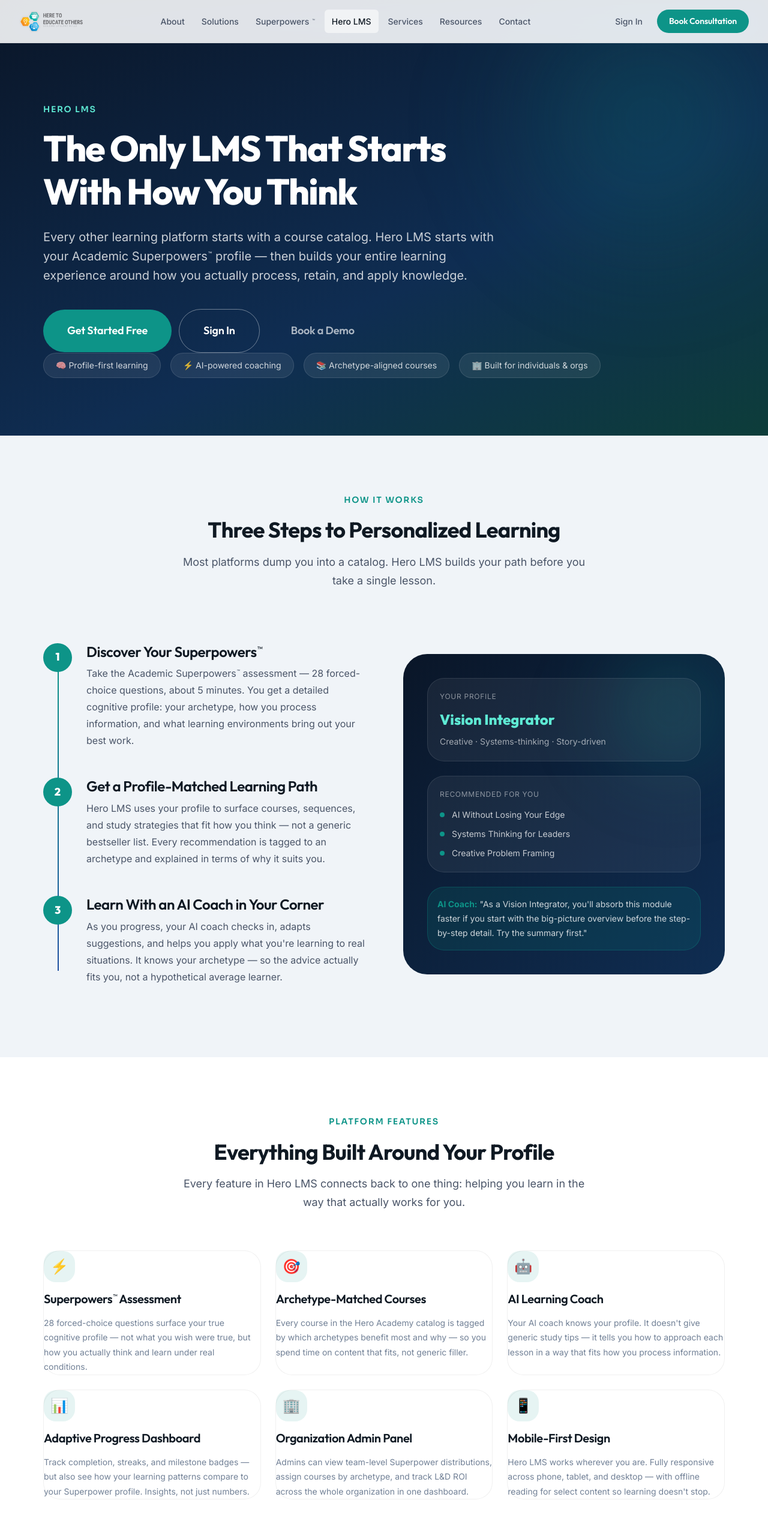
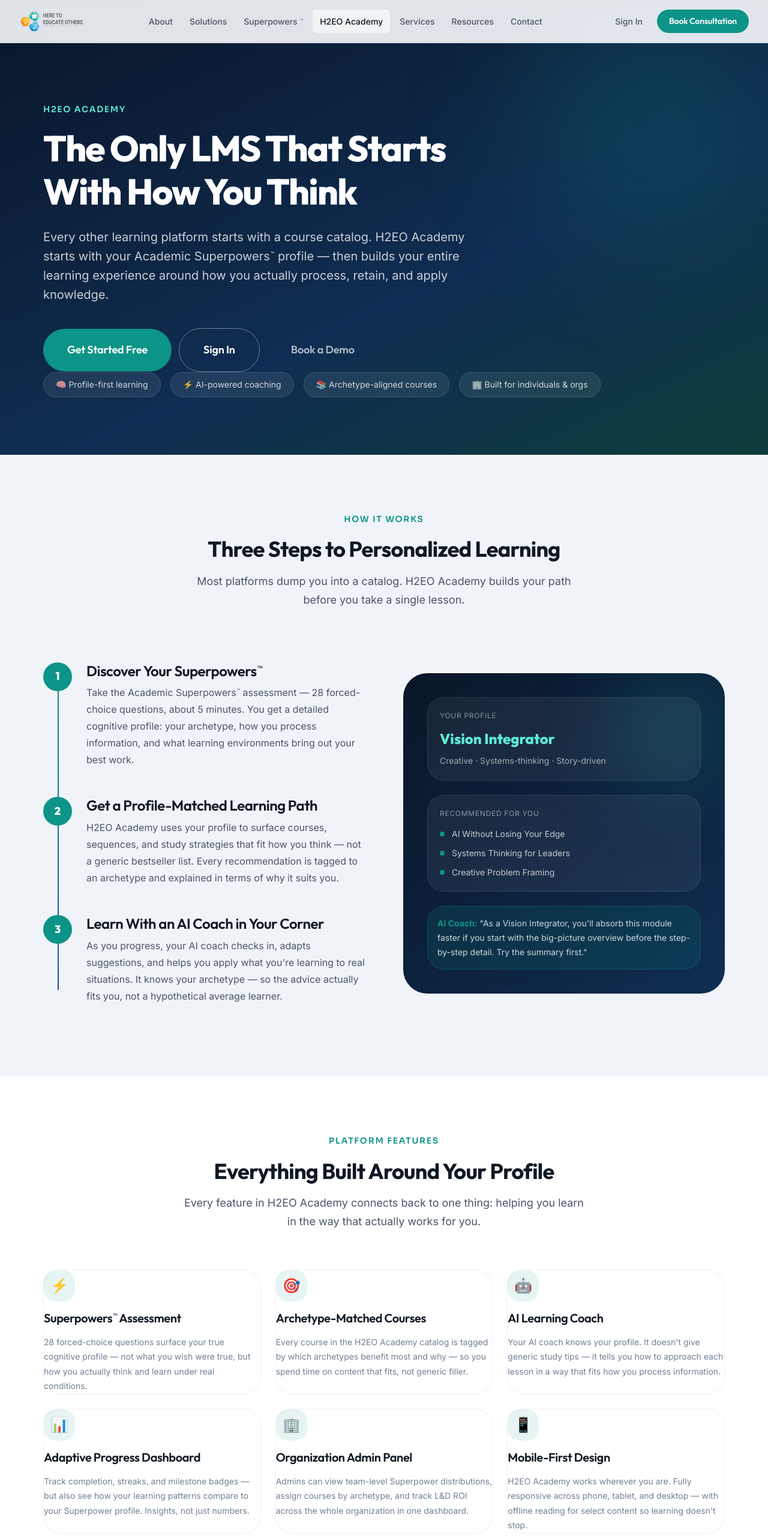
Before and after one commit to karanaphillips/h2eo-redesign, a plain HTML site: page hero-lms.html in a window 1280 px wide. Shown: the top 2560 px of the page at 60% size. Drawn offline with Linux system fonts and the light colour scheme.

Commit message:
Rename Hero LMS → H2EO Academy on marketing site
Co-Authored-By: Claude Sonnet 4.6 <noreply@anthropic.com>

```diff
--- a/hero-lms.html
+++ b/hero-lms.html
@@ -3,8 +3,8 @@
 <head>
   <meta charset="UTF-8" />
   <meta name="viewport" content="width=device-width, initial-scale=1.0" />
-  <title>Hero LMS — The Learning Platform Built for How You Think</title>
-  <meta name="description" content="Hero LMS is the only learning management system that starts with your Academic Superpowers™ profile — adapting every course, recommendation, and coaching interaction to how you actually learn." />
+  <title>H2EO Academy — The Learning Platform Built for How You Think</title>
+  <meta name="description" content="H2EO Academy is the only learning management system that starts with your Academic Superpowers™ profile — adapting every course, recommendation, and coaching interaction to how you actually learn." />
   <link rel="stylesheet" href="css/variables.css" />
   <link rel="stylesheet" href="css/typography.css" />
   <link rel="stylesheet" href="css/animations.css" />
@@ -138,9 +138,9 @@
 <section class="hero-lms-page-hero">
   <div class="container" style="position:relative;z-index:1;">
     <div class="reveal" style="max-width:760px;">
-      <span class="eyebrow" style="color:var(--h2eo-teal-muted);">Hero LMS</span>
+      <span class="eyebrow" style="color:var(--h2eo-teal-muted);">H2EO Academy</span>
       <h1 style="color:white;margin-top:var(--space-4);margin-bottom:var(--space-6);">The Only LMS That Starts With How You Think</h1>
-      <p class="lead" style="color:rgba(255,255,255,0.78);margin-bottom:var(--space-10);">Every other learning platform starts with a course catalog. Hero LMS starts with your Academic Superpowers™ profile — then builds your entire learning experience around how you actually process, retain, and apply knowledge.</p>
+      <p class="lead" style="color:rgba(255,255,255,0.78);margin-bottom:var(--space-10);">Every other learning platform starts with a course catalog. H2EO Academy starts with your Academic Superpowers™ profile — then builds your entire learning experience around how you actually process, retain, and apply knowledge.</p>
       <div class="btn-group">
         <a href="https://h2-e0.vercel.app/register" class="btn btn-primary btn-xl">Get Started Free</a>
         <a href="https://h2-e0.vercel.app/login" class="btn btn-outline-white btn-xl">Sign In</a>
@@ -163,7 +163,7 @@
     <div class="section-header reveal">
       <span class="eyebrow">How It Works</span>
       <h2>Three Steps to Personalized Learning</h2>
-      <p>Most platforms dump you into a catalog. Hero LMS builds your path before you take a single lesson.</p>
+      <p>Most platforms dump you into a catalog. H2EO Academy builds your path before you take a single lesson.</p>
     </div>
     <div style="display:grid;grid-template-columns:1fr 1fr;gap:var(--space-16);align-items:center;">
       <div class="steps reveal">
@@ -178,7 +178,7 @@
           <div class="step-num">2</div>
           <div>
             <h3>Get a Profile-Matched Learning Path</h3>
-            <p style="color:var(--text-secondary);margin-top:var(--space-2);">Hero LMS uses your profile to surface courses, sequences, and study strategies that fit how you think — not a generic bestseller list. Every recommendation is tagged to an archetype and explained in terms of why it suits you.</p>
+            <p style="color:var(--text-secondary);margin-top:var(--space-2);">H2EO Academy uses your profile to surface courses, sequences, and study strategies that fit how you think — not a generic bestseller list. Every recommendation is tagged to an archetype and explained in terms of why it suits you.</p>
           </div>
         </div>
         <div class="step">
@@ -229,7 +229,7 @@
     <div class="section-header reveal">
       <span class="eyebrow">Platform Features</span>
       <h2>Everything Built Around Your Profile</h2>
-      <p>Every feature in Hero LMS connects back to one thing: helping you learn in the way that actually works for you.</p>
+      <p>Every feature in H2EO Academy connects back to one thing: helping you learn in the way that actually works for you.</p>
     </div>
     <div class="feature-grid">
       <div class="feature-card reveal stagger-1">
@@ -240,7 +240,7 @@
       <div class="feature-card reveal stagger-2">
         <div class="feature-icon">🎯</div>
         <h4>Archetype-Matched Courses</h4>
-        <p style="font-size:var(--text-sm);color:var(--text-muted);">Every course in the Hero Academy catalog is tagged by which archetypes benefit most and why — so you spend time on content that fits, not generic filler.</p>
+        <p style="font-size:var(--text-sm);color:var(--text-muted);">Every course in the H2EO Academy catalog is tagged by which archetypes benefit most and why — so you spend time on content that fits, not generic filler.</p>
       </div>
       <div class="feature-card reveal stagger-3">
         <div class="feature-icon">🤖</div>
@@ -260,7 +260,7 @@
       <div class="feature-card reveal stagger-6">
         <div class="feature-icon">📱</div>
         <h4>Mobile-First Design</h4>
-        <p style="font-size:var(--text-sm);color:var(--text-muted);">Hero LMS works wherever you are. Fully responsive across phone, tablet, and desktop — with offline reading for select content so learning doesn't stop.</p>
+        <p style="font-size:var(--text-sm);color:var(--text-muted);">H2EO Academy works wherever you are. Fully responsive across phone, tablet, and desktop — with offline reading for select content so learning doesn't stop.</p>
       </div>
     </div>
   </div>
@@ -270,16 +270,16 @@
 <section class="section bg-soft">
   <div class="container">
     <div class="section-header reveal">
-      <span class="eyebrow">Why Hero LMS Is Different</span>
+      <span class="eyebrow">Why H2EO Academy Is Different</span>
       <h2>Not Another Course Catalog</h2>
-      <p>The LMS market is full of platforms that organize content. Hero LMS organizes content around you.</p>
+      <p>The LMS market is full of platforms that organize content. H2EO Academy organizes content around you.</p>
     </div>
     <div class="wrap-x reveal">
       <table class="compare-table">
         <thead>
           <tr>
             <th>Feature</th>
-            <th class="highlight">Hero LMS</th>
+            <th class="highlight">H2EO Academy</th>
             <th>Typical LMS<br><span style="font-weight:400;font-size:0.9em;">(Canvas, Moodle, etc.)</span></th>
             <th>Course Marketplace<br><span style="font-weight:400;font-size:0.9em;">(Udemy, Coursera)</span></th>
           </tr>
@@ -317,7 +317,7 @@
           </tr>
           <tr>
             <td>Content delivery &amp; course catalog</td>
-            <td class="highlight check">✓ Hero Academy</td>
+            <td class="highlight check">✓ H2EO Academy</td>
             <td class="check">✓ Self-hosted content</td>
             <td class="check">✓ Marketplace courses</td>
           </tr>
@@ -332,7 +332,7 @@
   <div class="container" style="position:relative;z-index:1;">
     <div class="section-header reveal" style="max-width:600px;margin-bottom:var(--space-12);">
       <span class="eyebrow" style="color:var(--h2eo-teal-muted);">Who It's For</span>
-      <h2 style="color:white;">Hero LMS Works For Every Type of Learner</h2>
+      <h2 style="color:white;">H2EO Academy Works For Every Type of Learner</h2>
     </div>
     <div class="audience-row">
       <div class="aud-card reveal stagger-1">
@@ -343,22 +343,22 @@
       <div class="aud-card reveal stagger-2">
         <div class="aud-card-icon">💼</div>
         <h4 style="color:white;">Professionals</h4>
-        <p style="font-size:var(--text-sm);color:rgba(255,255,255,0.65);">Grow your skills without wasting time on courses that don't fit how you think. Hero LMS turns professional development into something that actually sticks.</p>
+        <p style="font-size:var(--text-sm);color:rgba(255,255,255,0.65);">Grow your skills without wasting time on courses that don't fit how you think. H2EO Academy turns professional development into something that actually sticks.</p>
       </div>
       <div class="aud-card reveal stagger-3">
         <div class="aud-card-icon">🎓</div>
         <h4 style="color:white;">Educators</h4>
-        <p style="font-size:var(--text-sm);color:rgba(255,255,255,0.65);">Use Hero LMS for your own professional development or deploy it for your students. Either way, learning starts with a profile, not a catalog.</p>
+        <p style="font-size:var(--text-sm);color:rgba(255,255,255,0.65);">Use H2EO Academy for your own professional development or deploy it for your students. Either way, learning starts with a profile, not a catalog.</p>
       </div>
       <div class="aud-card reveal stagger-4">
         <div class="aud-card-icon">🏢</div>
         <h4 style="color:white;">Organizations</h4>
-        <p style="font-size:var(--text-sm);color:rgba(255,255,255,0.65);">Deploy Hero LMS across your team. Map cognitive diversity, assign archetype-matched training, and track L&amp;D outcomes from a unified admin dashboard.</p>
+        <p style="font-size:var(--text-sm);color:rgba(255,255,255,0.65);">Deploy H2EO Academy across your team. Map cognitive diversity, assign archetype-matched training, and track L&amp;D outcomes from a unified admin dashboard.</p>
       </div>
       <div class="aud-card reveal stagger-5">
         <div class="aud-card-icon">🌱</div>
         <h4 style="color:white;">Adult Learners</h4>
-        <p style="font-size:var(--text-sm);color:rgba(255,255,255,0.65);">Return to learning with confidence. Whether you're changing careers, learning a new skill, or just curious — Hero LMS builds a path around how you think now.</p>
+        <p style="font-size:var(--text-sm);color:rgba(255,255,255,0.65);">Return to learning with confidence. Whether you're changing careers, learning a new skill, or just curious — H2EO Academy builds a path around how you think now.</p>
       </div>
       <div class="aud-card reveal stagger-6">
         <div class="aud-card-icon">👨‍👩‍👧</div>
@@ -375,7 +375,7 @@
     <div class="reveal" style="max-width:600px;margin:0 auto;text-align:center;">
       <span class="eyebrow">Get Started</span>
       <h2 style="margin-top:var(--space-4);margin-bottom:var(--space-5);">Your Profile. Your Path. Your Platform.</h2>
-      <p style="color:var(--text-secondary);margin-bottom:var(--space-10);">Take the free Academic Superpowers™ assessment and log in to Hero LMS to see your personalized learning path in under 10 minutes.</p>
+      <p style="color:var(--text-secondary);margin-bottom:var(--space-10);">Take the free Academic Superpowers™ assessment and log in to H2EO Academy to see your personalized learning path in under 10 minutes.</p>
       <div class="btn-group" style="justify-content:center;">
         <a href="profile.html" class="btn btn-primary btn-xl">Take the Assessment Free</a>
         <a href="hero/pricing.html" class="btn btn-secondary btn-xl">View Plans &amp; Pricing</a>
--- a/js/nav-partial.js
+++ b/js/nav-partial.js
@@ -27,7 +27,7 @@
     ${navLink('about.html','About')}
     ${navLink('solutions.html','Solutions')}
     ${navLink('profile.html','Superpowers™')}
-    ${navLink('hero-lms.html','Hero LMS')}
+    ${navLink('hero-lms.html','H2EO Academy')}
     ${navLink('services.html','Services')}
     ${navLink('resources.html','Resources')}
     ${navLink('contact.html','Contact')}
@@ -46,7 +46,7 @@
     <li><a href="about.html">About</a></li>
     <li><a href="solutions.html">Solutions</a></li>
     <li><a href="profile.html">Academic Superpowers™</a></li>
-    <li><a href="hero-lms.html">Hero LMS</a></li>
+    <li><a href="hero-lms.html">H2EO Academy</a></li>
     <li><a href="services.html">Services</a></li>
     <li><a href="resources.html">Resources</a></li>
     <li><a href="contact.html">Contact</a></li>
@@ -90,7 +90,7 @@
         <h5>Platform</h5>
         <ul class="footer-links-list">
           <li><a href="profile.html">Academic Superpowers™</a></li>
-          <li><a href="hero/index.html">Hero LMS</a></li>
+          <li><a href="hero/index.html">H2EO Academy</a></li>
           <li><a href="dashboard.html">Dashboard</a></li>
           <li><a href="services.html">Services</a></li>
           <li><a href="resources.html">Resources</a></li>
```
Also changed, not shown: index.html (+2 -2 lines).
